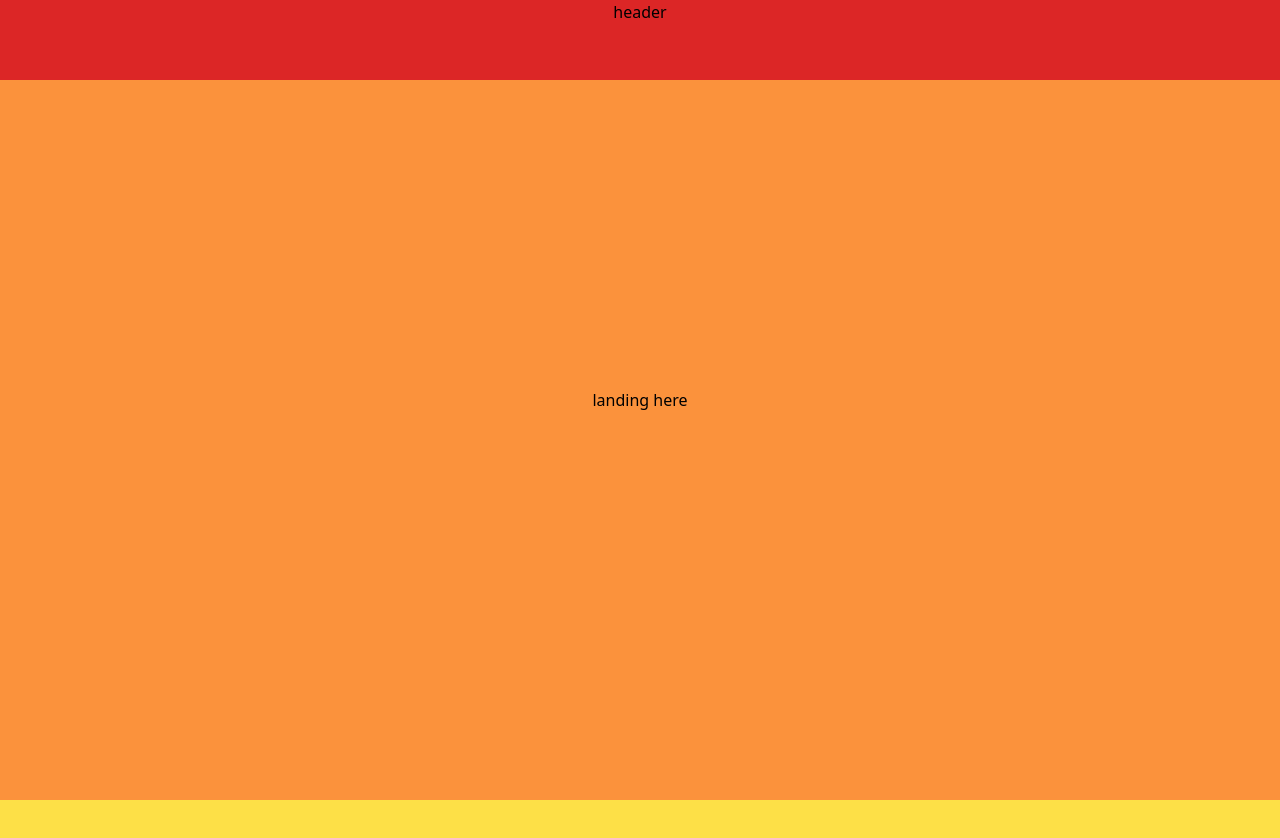
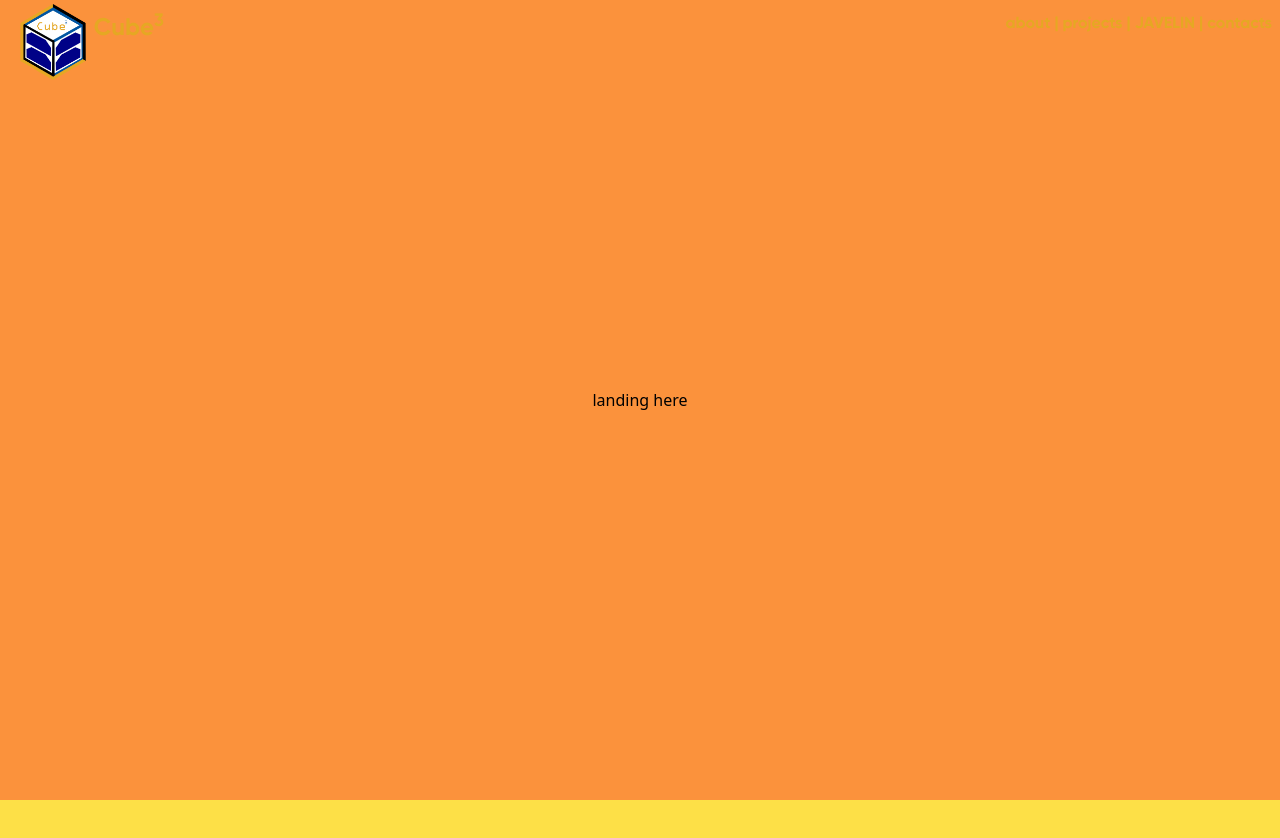
Before and after one commit to Cube-3-San-Jose-State/Cube-3-San-Jose-State.github.io, a React (Vite) app: page / in a window 1280 px wide. Shown: the top 838 px of the page. Built offline with nearby package versions, Linux system fonts and the light colour scheme.

Commit message:
Prepared the header and scroll navigation; added fonts and the cube logo - includes assets folder and changes to tailwindconfig.js

```diff
--- a/src/App.css
+++ b/src/App.css
@@ -2,6 +2,14 @@
 @tailwind components;
 @tailwind utilities;
 
+@layer base {
+    @font-face {
+        font-family: 'Gilroy-Bold';
+        font-style: normal;
+        font-weight: normal;
+        src: url(/src/assets/font/Gilroy-Bold.woff) format("woff");
+    }
+}
 body {
     margin: 0;
 }
--- a/src/App.jsx
+++ b/src/App.jsx
@@ -1,4 +1,4 @@
-import React from "react";
+import React, { createRef } from "react";
 import Header from "./components/Header";
 import Landing from "./components/Landing";
 import About from "./components/About";
@@ -15,11 +15,20 @@ import "./App.css";
     ---------------------
     |
 */
+/*These references are for the navigation in the header component
+    References are created in App.jsx then passed as props to each component
+    Implemented this way to access different elements across components
+*/
+const aboutRef = React.createRef();
+const projectRef = React.createRef();
+const javelinRef = React.createRef();
+const contactsRef = React.createRef();
+const refs = {aboutRef,projectRef,javelinRef,contactsRef}
 
 export default () => (
     <>
-        <Header />
-        <Landing />
-        <About />
+        <Header refs = {refs}/>
+        <Landing refs = {refs.projectRef}/>
+        <About refs = {refs.aboutRef}/>
     </>
 );
--- /dev/null
+++ b/src/assets/images/images.jsx
@@ -0,0 +1,4 @@
+const IMAGES = {
+    image1 : new URL('./Cube3_Logo_v3.png', import.meta.url).href
+}
+export default IMAGES
--- a/src/components/About.jsx
+++ b/src/components/About.jsx
@@ -1,10 +1,10 @@
 import * as React from "react"
 import Section from "./Reusables/Section";
 
-function About() {
+function About({refs}) {
     return (
         <Section className="bg-yellow-300 h-[50vh]">
-            <div>about here</div>
+            <div ref={refs}>about here</div>
         </Section>
     )
 }
--- a/src/components/Header.jsx
+++ b/src/components/Header.jsx
@@ -1,9 +1,34 @@
 import * as React from "react";
+import IMAGES from "../assets/images/images";
 
-function Header() {
+function Header({refs}) {
+    const handleClick = (refName) => {
+        if (refName == "about") {
+            refs.aboutRef.current.scrollIntoView({behavior: "smooth"});
+        }
+        else if (refName == "projects"){
+            refs.landingRef.current.scrollIntoView({behavior: "smooth"});
+        }
+        else if (refName == "JAVELIN"){
+            refs.javelin.current.scrollIntoView({behavior: "smooth"});
+        }
+        else if (refName == "contacts"){
+            refs.contacts.current.scrollIntoView({behavior: "smooth"});
+        }
+    }
+
     return (
-        <div className="flex fixed top-0 left-0 right-0 h-[10vh] justify-around z-[1] bg-red-600">
-            header
+        <div className="flex fixed top-0 left-0 right-0 h-[10vh] z-[1] justify-between font-gilroy text-club-yellow">
+            <div className="flex justify-start pl-5 pt-1 space-x-2">
+                <img src={IMAGES.image1} alt='first image'/>
+                <h1 className="pt-2 text-2xl">Cube<sup>3</sup></h1>
+            </div>
+            <div className="pr-2 bottom-0 pt-3 inline-block align-top">
+                <span className="hover:text-blue-400 cursor-pointer" onClick={() => handleClick("about")}>about </span>|
+                <span className="hover:text-blue-400 cursor-pointer" onClick={() => handleClick("projects")}> projects </span>|
+                <span className="hover:text-blue-400 cursor-pointer" onClick={() => handleClick("JAVELIN")}> JAVELIN </span>|
+                <span className="hover:text-blue-400 cursor-pointer" onClick={() => handleClick("contacts")}> contacts </span>
+            </div>
         </div>
     )
 }
--- a/src/components/Landing.jsx
+++ b/src/components/Landing.jsx
@@ -1,7 +1,7 @@
 import * as React from "react"
 import Section from "./Reusables/Section";
 
-function Landing() {
+function Landing({refs}) {
     return (
         <Section className="bg-orange-400">
             <div>landing here</div>
--- a/tailwind.config.js
+++ b/tailwind.config.js
@@ -4,7 +4,14 @@ module.exports = {
         "./src/**/*.{html,js,jsx,ts,tsx}",
     ],
     theme: {
-        extend: {},
+        extend: {
+            fontFamily: {
+                'gilroy': ['Gilroy-Bold']
+            },
+            colors: {
+                'club-yellow': "#E5A823"
+            },
+        },
     },
     plugins: [],
 }
```
Also changed, not shown: src/assets/font/Gilroy-Bold.woff (added), src/assets/images/Cube3_Logo_v3.png (added).
